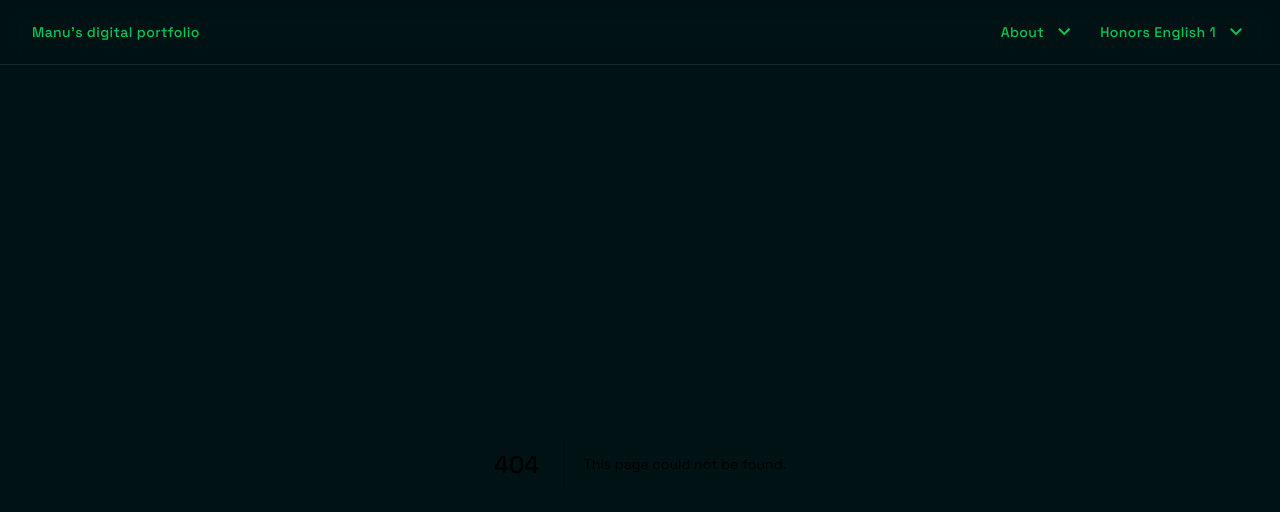
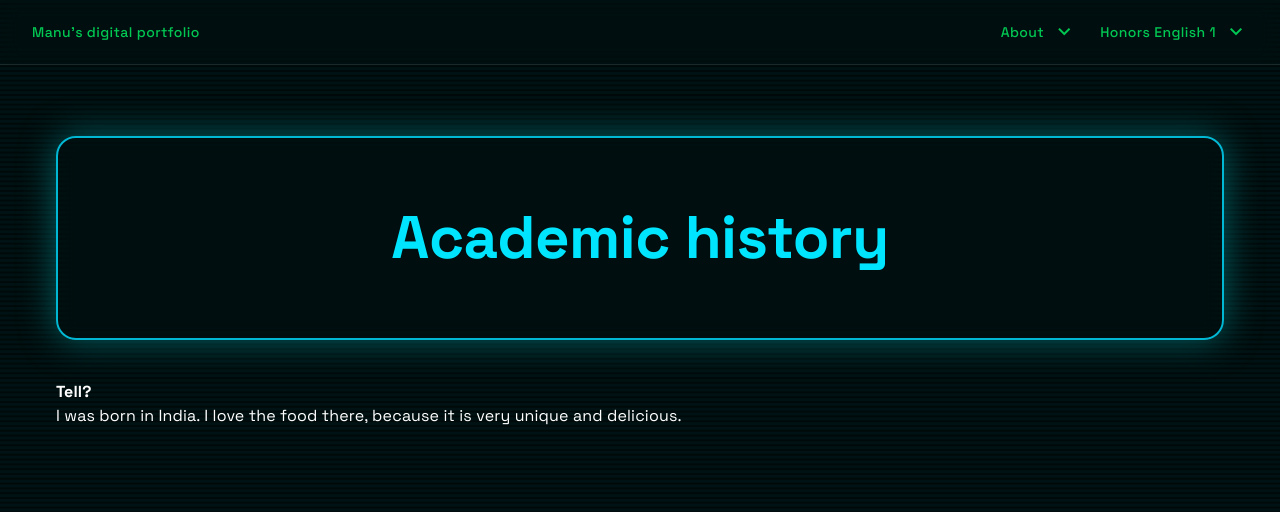
Before and after one commit to manuthecoder/digital-portfolio, a Next.js app: page /academic-history in a window 1280 px wide. Before the commit this address had no page. Shown: the top 512 px of the page. Built offline with nearby package versions, Linux system fonts and the light colour scheme.

Commit message:
Create academic-history.tsx

```diff
--- /dev/null
+++ b/pages/academic-history.tsx
@@ -0,0 +1,57 @@
+import React from "react";
+import Head from "next/head";
+import Typography from "@mui/material/Typography";
+import Card from "@mui/material/Card";
+import CardContent from "@mui/material/CardContent";
+import CardActionArea from "@mui/material/CardActionArea";
+import Box from "@mui/material/Box";
+import Grid from "@mui/material/Grid";
+import { cyan, green } from "@mui/material/colors";
+
+export default function Home() {
+  return (
+    <>
+      <Head>
+        <title>Home</title>
+      </Head>
+      <Box sx={{ p: { xs: 3, sm: 7 } }}>
+        <Box
+          sx={{
+            "@keyframes this": {
+              "0%": {
+                boxShadow: "0 0 30px " + cyan["900"],
+              },
+              "50%": {
+                boxShadow: "0 0 50px " + cyan["900"],
+              },
+              "100%": {
+                boxShadow: "0 0 30px " + cyan["900"],
+              },
+            },
+            p: 5,
+            mt: 2,
+            py: 8,
+            textAlign: "center",
+            backdropFilter: "blur(10px)",
+            borderRadius: 5,
+            border: "2px solid " + cyan["A700"],
+            // transition: "box-shadow .5s",
+            animation: "this 5s infinite",
+            color: cyan["A400"],
+          }}
+        >
+          <Typography variant="h2" sx={{ fontWeight: "800" }}>
+            Academic history
+          </Typography>
+        </Box>
+        <Box sx={{ maxWidth: "800px", pt: 4 }}>
+          <Typography sx={{ mb: 2, mt: 1 }}>
+            <b>Tell?</b>
+            <br />I was born in India. I love the food there, because it is very
+            unique and delicious.
+          </Typography>
+        </Box>
+      </Box>
+    </>
+  );
+}
```
